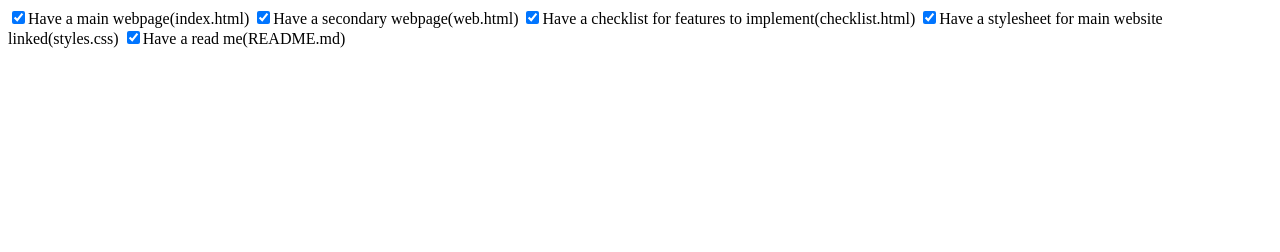
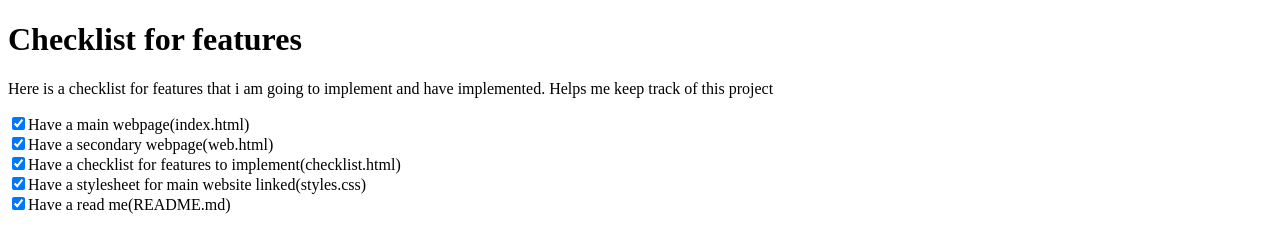
Before and after one commit to conlearn123/conlearn123.github.io, a plain HTML site: page checklist.html in a window 1280 px wide. Drawn offline with Linux system fonts and the light colour scheme.

Commit message:
Update checklist.html

```diff
--- a/checklist.html
+++ b/checklist.html
@@ -7,13 +7,15 @@
 </head>
 
 <body>
-  <form>
-    <input id="first" type="checkbox" checked><label for="first">Have a main webpage(index.html)</label>
-    <input id="second" type="checkbox" checked><label for="second">Have a secondary webpage(web.html)</label>
-    <input id="third" type="checkbox" checked><label for="third">Have a checklist for features to implement(checklist.html)</label>
-    <input id="fourth" type="checkbox" checked><label for="fourth">Have a stylesheet for main website linked(styles.css)</label>
-    <input id="fifth" type="checkbox" checked><label for="fifth">Have a read me(README.md)</label>
-  </form>
+  <h1>Checklist for features</h1>
+  <p>Here is a checklist for features that i am going to implement and have implemented. Helps me keep track of this project</p>
+
+    <input id="first" type="checkbox" checked><label for="first">Have a main webpage(index.html)</label><br>
+    <input id="second" type="checkbox" checked><label for="second">Have a secondary webpage(web.html)</label><br>
+    <input id="third" type="checkbox" checked><label for="third">Have a checklist for features to implement(checklist.html)</label><br>
+    <input id="fourth" type="checkbox" checked><label for="fourth">Have a stylesheet for main website linked(styles.css)</label><br>
+    <input id="fifth" type="checkbox" checked><label for="fifth">Have a read me(README.md)</label><br>
+
 
 
 
```
